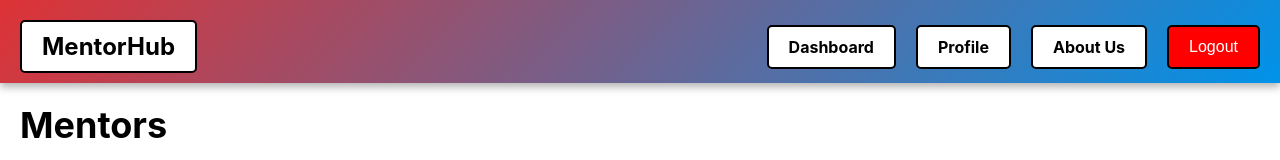
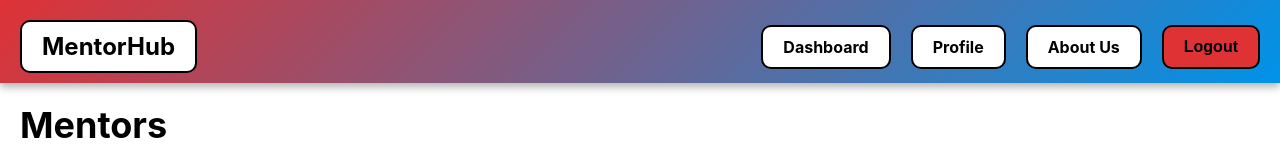
Before and after one commit to aarshrpatel/MentorHub, a React (Create React App) app in the folder frontend/: page /mentors in a window 1280 px wide. Shown: the top 160 px of the page. Built offline with nearby package versions, Linux system fonts and the light colour scheme; no server answers.

Commit message:
Fix Navbar

```diff
--- a/frontend/src/components/Navbar.js
+++ b/frontend/src/components/Navbar.js
@@ -38,10 +38,11 @@ const styles = {
     marginTop: '10px',
     padding: '10px 20px',
     fontSize: '16px',
-    color: 'white',
-    backgroundColor: 'red',
+    color: 'black',
+    fontWeight: 'bold',
+    backgroundColor: '#DE3235',
     border: 'solid black 2px',
-    borderRadius: '5px',
+    borderRadius: '10px',
     cursor: 'pointer',
   },
   navbar: {
@@ -69,7 +70,7 @@ const styles = {
     color: 'black',
     backgroundColor: 'white',
     border: 'solid black 2px',
-    borderRadius: '5px',
+    borderRadius: '10px',
     cursor: 'pointer',
     textDecoration: 'none',
   }
```
